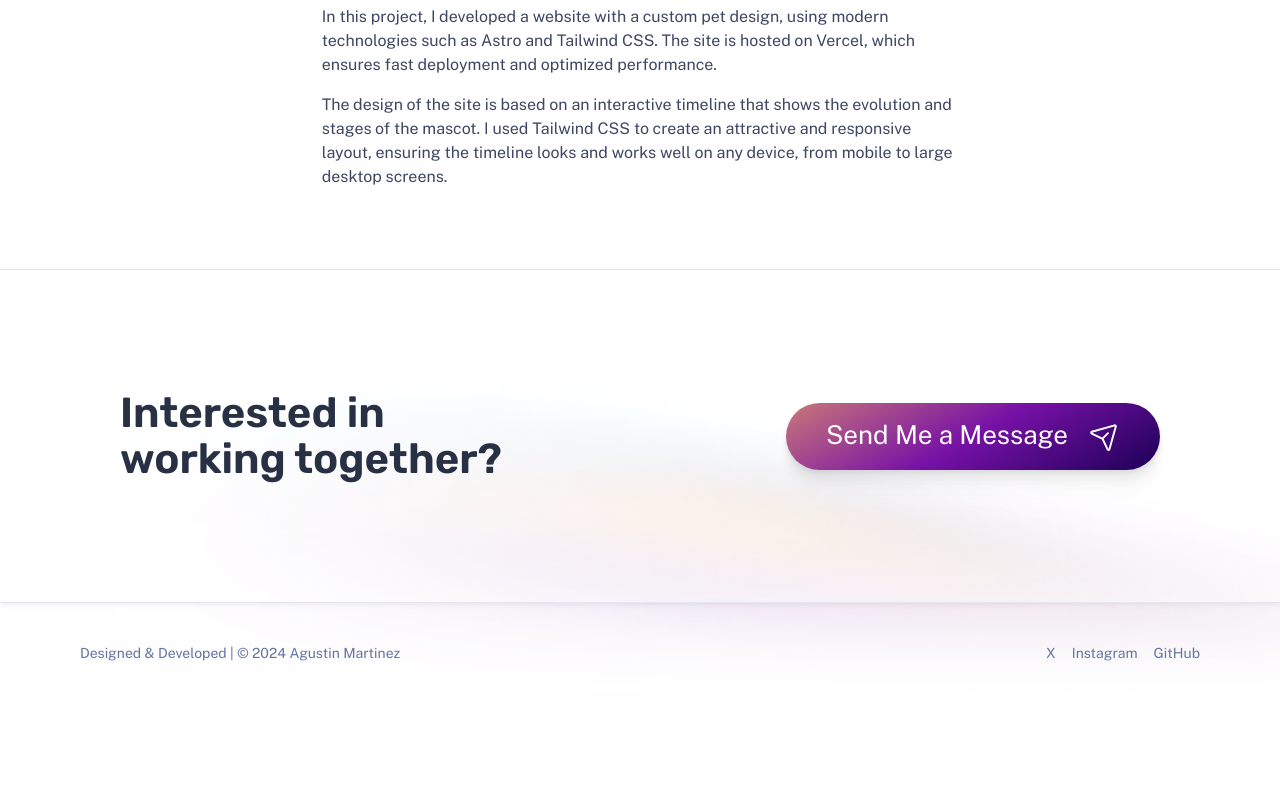
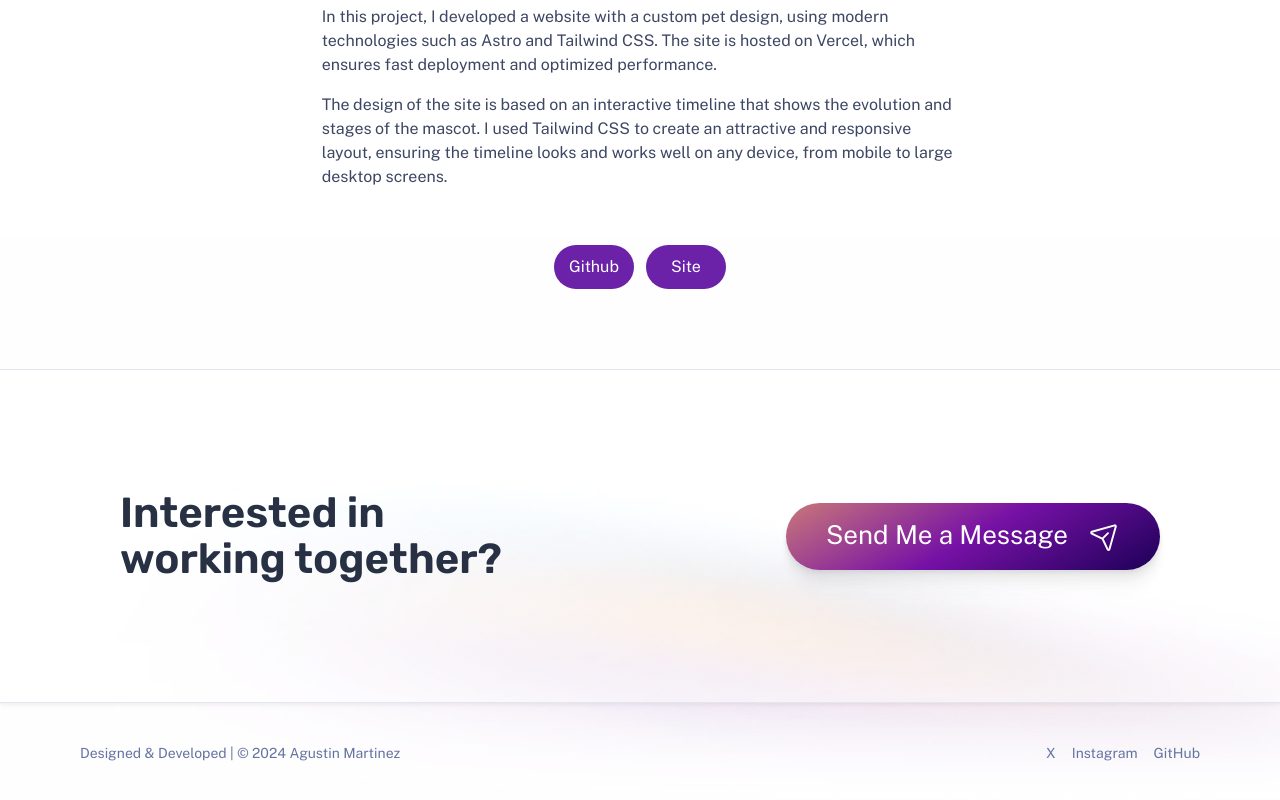
Before and after one commit to Soyagvs/new-porfolio-astro, an Astro site: page /work/anubis in a window 1280 px wide. Shown: the part 871-1671 px from the top of the page. Before the commit the page ends 1575 px from the top, so only its background shows below. Built offline with nearby package versions, Linux system fonts and the light colour scheme; Astro itself is replaced by a stand-in of ours.

Commit message:
add links for site and github

```diff
--- a/src/content/config.ts
+++ b/src/content/config.ts
@@ -10,6 +10,8 @@ export const collections = {
 			tags: z.array(z.string()),
 			img: z.string(),
 			img_alt: z.string().optional(),
+			enlace: z.string() .optional(),
+			git: z.string().optional(),
 		}),
 	}),
 };
--- a/src/content/work/anubis.md
+++ b/src/content/work/anubis.md
@@ -8,6 +8,8 @@ tags:
   - Astro
   - Tailwind
   - Personalized design
+git: https://github.com/Soyagvs/project-web-anubis
+enlace: https://anubis-web.vercel.app
 ---
 In this project, I developed a website with a custom pet design, using modern technologies such as Astro and Tailwind CSS. The site is hosted on Vercel, which ensures fast deployment and optimized performance.
 
--- a/src/content/work/net.md
+++ b/src/content/work/net.md
@@ -8,6 +8,8 @@ tags:
   - Astro
   - Tailwind
   - Design
+git: https://github.com/Soyagvs/netflix-copy-astro
+enlace: https://copy-nfx.vercel.app
 ---
 In this project, I focused on replicating the popular Netflix layout using modern technologies like Astro and Tailwind CSS. The site is hosted on Vercel, ensuring fast deployment and optimized performance.
 
--- a/src/content/work/shopp.md
+++ b/src/content/work/shopp.md
@@ -8,6 +8,8 @@ tags:
   - React
   - Tailwind
   - API
+git: https://github.com/Soyagvs/shopping-cart-reactjs
+enlace: https://shopping-guitar.vercel.app
 ---
 In this project I developed a store website with shopping logic, using React and CSS. The site is hosted on Vercel, ensuring fast deployment and optimized performance.
 
--- a/src/content/work/weather.md
+++ b/src/content/work/weather.md
@@ -8,6 +8,8 @@ tags:
   - React
   - API
   - Css
+git: https://github.com/Soyagvs/app-clima-react
+enlace: https://climacity-api.vercel.app/
 ---
 In this project, I developed a weather website using React, CSS, and an API to get the weather data. The site is hosted on Vercel, which ensures fast deployment and optimized performance.
 
--- a/src/pages/work/[...slug].astro
+++ b/src/pages/work/[...slug].astro
@@ -1,22 +1,22 @@
 ---
-import { type CollectionEntry, getCollection } from 'astro:content';
+import { type CollectionEntry, getCollection } from "astro:content";
 
-import BaseLayout from '../../layouts/BaseLayout.astro';
+import BaseLayout from "../../layouts/BaseLayout.astro";
 
-import ContactCTA from '../../components/ContactCTA.astro';
-import Hero from '../../components/Hero.astro';
-import Icon from '../../components/Icon.astro';
-import Pill from '../../components/Pill.astro';
+import ContactCTA from "../../components/ContactCTA.astro";
+import Hero from "../../components/Hero.astro";
+import Icon from "../../components/Icon.astro";
+import Pill from "../../components/Pill.astro";
 
 interface Props {
-	entry: CollectionEntry<'work'>;
+	entry: CollectionEntry<"work">;
 }
 
 // This is a dynamic route that generates a page for every Markdown file in src/content/
 // Read more about dynamic routes and this `getStaticPaths` function in the Astro docs:
 // https://docs.astro.build/en/core-concepts/routing/#dynamic-routes
 export async function getStaticPaths() {
-	const work = await getCollection('work');
+	const work = await getCollection("work");
 	return work.map((entry) => ({
 		params: { slug: entry.slug },
 		props: { entry },
@@ -32,7 +32,9 @@ const { Content } = await entry.render();
 		<div class="stack gap-15">
 			<header>
 				<div class="wrapper stack gap-2">
-					<a class="back-link" href="/work/"><Icon icon="arrow-left" /> Work</a>
+					<a class="back-link" href="/work/"
+						><Icon icon="arrow-left" /> Work</a
+					>
 					<Hero title={entry.data.title} align="start">
 						<div class="details">
 							<div class="tags">
@@ -45,9 +47,32 @@ const { Content } = await entry.render();
 			</header>
 			<main class="wrapper">
 				<div class="stack gap-10 content">
-					{entry.data.img && <img src={entry.data.img} alt={entry.data.img_alt || ''} />}
+					{
+						entry.data.img && (
+							<img
+								src={entry.data.img}
+								alt={entry.data.img_alt || ""}
+							/>
+						)
+					}
 					<div class="content">
 						<Content />
+					</div>
+					<div
+						class="flex flex-row justify-center text-center gap-3 items-center"
+					>
+						<a
+							class="bg-purple-800 text-white w-20 h-11 rounded-3xl items-center justify-center pt-[10px] cursor-pointer"
+							href={entry.data.git}
+							target="_blank"
+							rel="noopener noreferrer">Github</a
+						>
+
+						<a
+							class="bg-purple-800 text-white w-20 h-11 rounded-3xl items-center justify-center pt-[10px]"
+							href={entry.data.enlace}
+							target="_blank"
+							rel="noopener noreferrer">Site</a>
 					</div>
 				</div>
 			</main>
```
